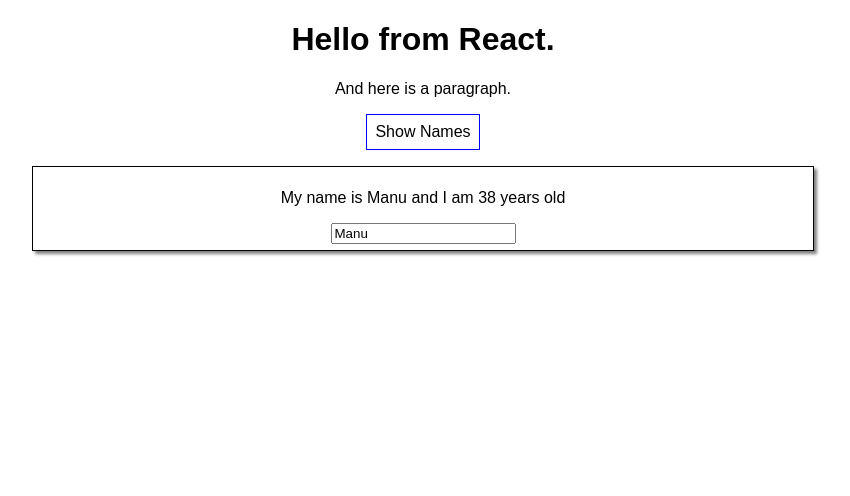
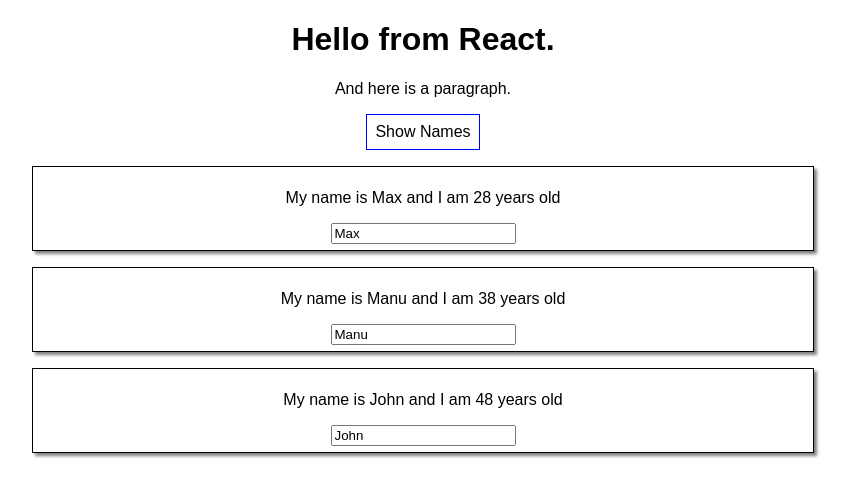
Before and after one commit to NetCoder99/react002, a React (Create React App) app: page / in a window 1280 px wide. Both pictures are taken after a click on the button "Show Names". Shown: the top 496 px of the page, without its empty margins (217-1067 px from the left). Built offline with nearby package versions, Linux system fonts and the light colour scheme.

Commit message:
Module 56

```diff
--- a/src/App.js
+++ b/src/App.js
@@ -3,9 +3,7 @@
 import './App.css';
 import './Person/person.css';
 
-//import Person   from './Person/person.js';
 import Person2  from './Person/person2.js';
-
 
 class App extends Component {
   state = {
@@ -28,17 +26,6 @@
      ],
    })
   };
-
-  switchNameHandler2 = (newName) => {
-    console.log('switchNameHandler2 Was clicked');
-    this.setState( {
-      persons: [
-       { name: 'Max', age: 28 },
-       { name: 'Manu', age: 18 },
-       { name: newName, age: 57 }
-      ],
-    })
-   };
 
 
   nameChangedHandler = (event)  => {
@@ -64,10 +51,14 @@
     if (this.state.showPersons){
       persons = (
         <div>
-          <Person2
-              name={this.state.persons[1].name}
-              age={this.state.persons[1].age}
-              changed={this.nameChangedHandler}/>
+          {this.state.persons.map(person => {
+            return (
+              <Person2
+                name={person.name}
+                age={person.age}/>
+            )
+          })
+        }
         </div>
       );
     }
```
